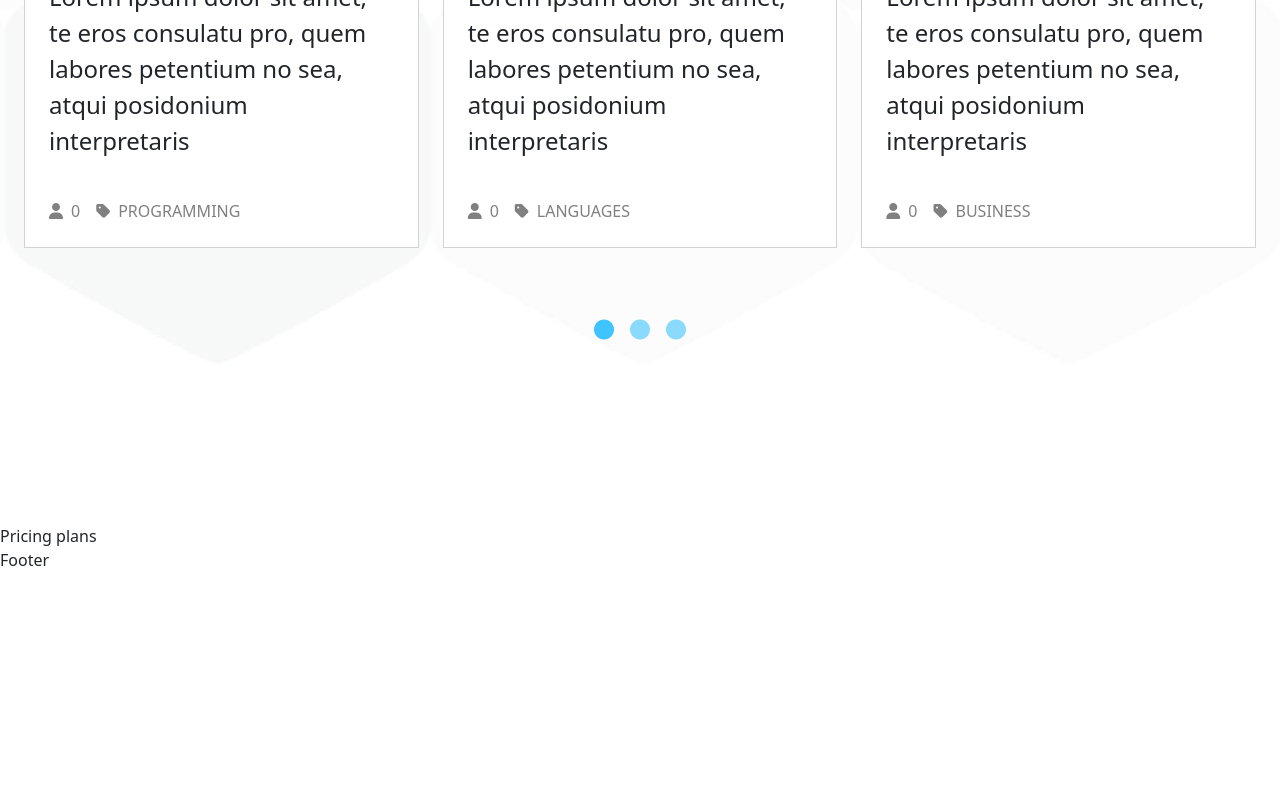
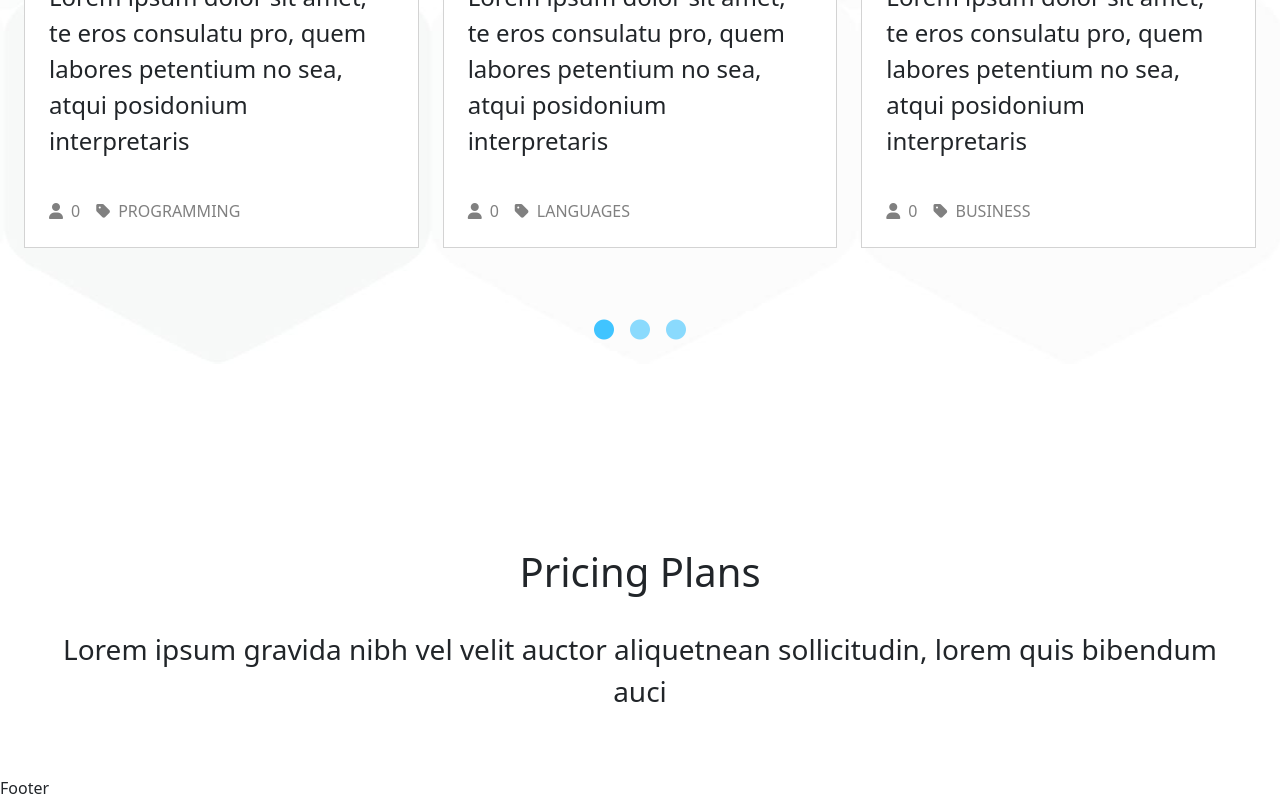
Before and after one commit to totarochristian/proj-html-vuejs, a Vue app: page / in a window 1280 px wide. Shown: the part 6198-6998 px from the top of the page. Before the commit the page ends 6770 px from the top, so only its background shows below. Built offline with nearby package versions, Linux system fonts and the light colour scheme.

Commit message:
Define the title and subtitle of the pricing plans component

```diff
--- a/src/components/Main/PricingPlansComponent.vue
+++ b/src/components/Main/PricingPlansComponent.vue
@@ -1,6 +1,7 @@
 <template>
-  <div id="pricingPlans">
-    Pricing plans
+  <div id="pricingPlans" class="m-4 p-4 d-flex justify-content-center align-items-center flex-column gap-4">
+    <h2 class="fs-1 text-capitalize">pricing plans</h2>
+    <p class="fs-3 text-center">Lorem ipsum gravida nibh vel velit auctor aliquetnean sollicitudin, lorem quis bibendum auci</p>
   </div>
 </template>
 
```
